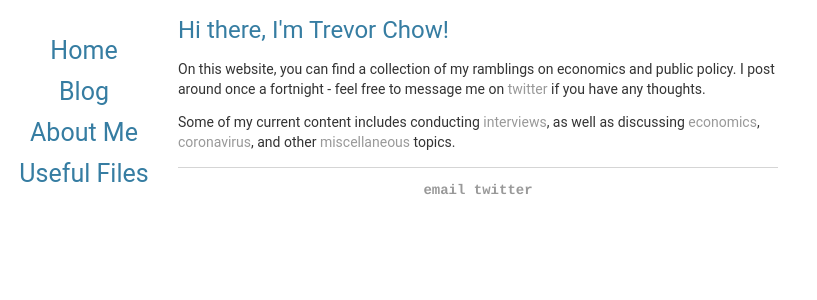
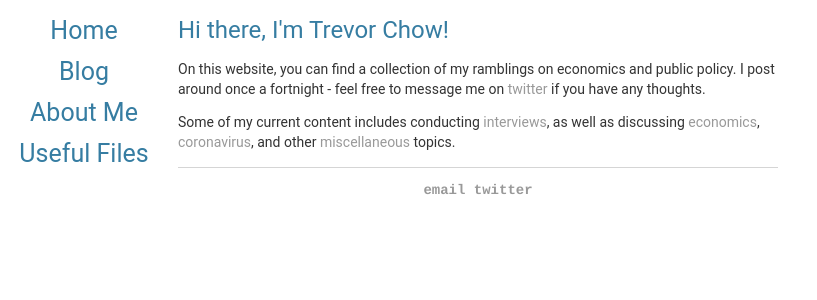
Before and after one commit to tmychow/tmychow.github.io, a Jekyll site: the page built from index.html, in a window 1280 px wide. Shown: the top 300 px of the page, without its empty margins (0-817 px from the left). Built offline with Jekyll 4.4.1, drawn with Linux system fonts in a browser that asks for light colours.

Commit message:
Update main.css

```diff
--- a/css/main.css
+++ b/css/main.css
@@ -56,7 +56,7 @@ footer {
   left: 0;
   background-color: hsl(35%, 36%, 95%);
   overflow-x: hidden; /* Disable horizontal scroll */
-  padding-top: 30px;
+  padding-top: 10px;
 }
 .sidenav a {
   padding: 6px 8px 6px 16px;
```
